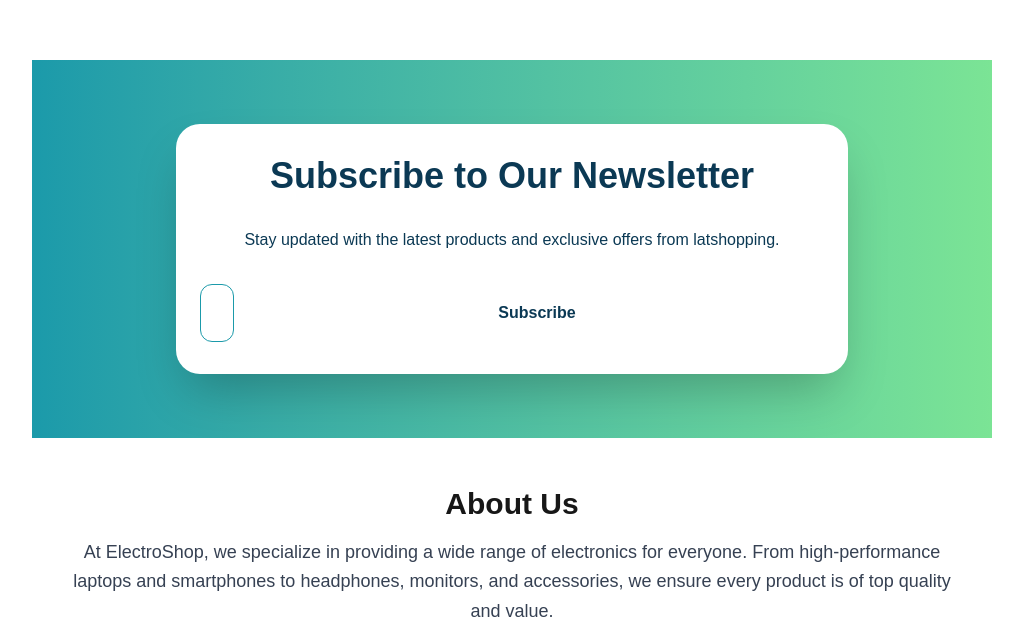
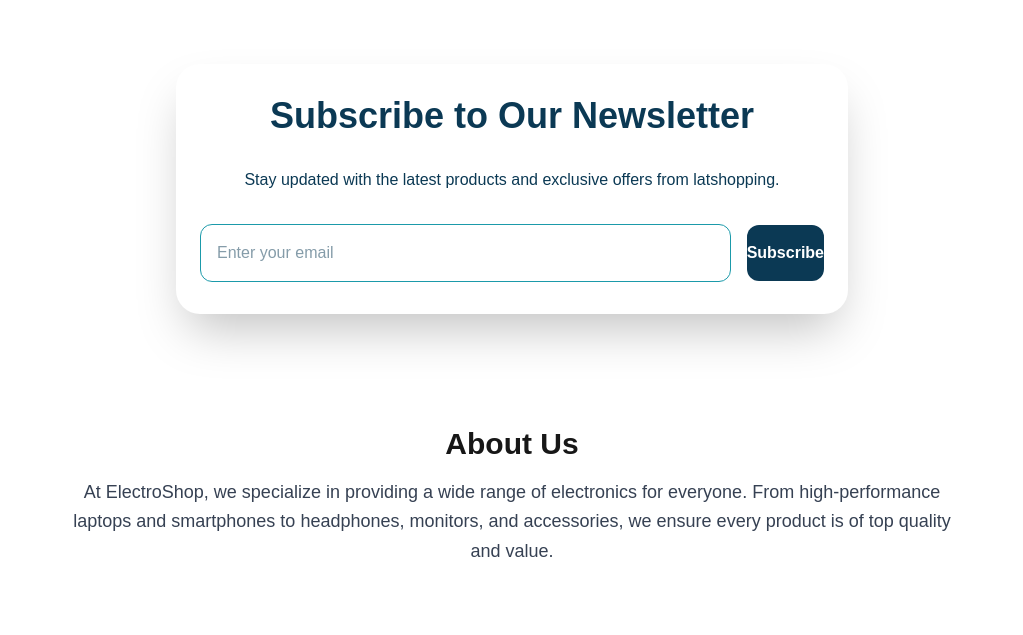
Before and after one commit to labibaltasfi/scic-12-a9-next-js, a Next.js app: page / in a window 1280 px wide. Shown: the part 862-1497 px from the top of the page, without its empty margins (128-1151 px from the left). Built offline with nearby package versions, Linux system fonts and the light colour scheme; no server answers.

Commit message:
add newlatter

```diff
--- a/src/components/Banner/page.jsx
+++ b/src/components/Banner/page.jsx
@@ -22,7 +22,7 @@
         interval={3000}
         swipeable
       >
-        <div className="relative ">
+        <div className="relative h-full">
           <Image
             src="https://i.ibb.co/YBpv4BDH/headphones.png"
             alt="Banner 1"
@@ -32,7 +32,7 @@
           />
         </div>
 
-        <div className="relative ">
+        <div className="relative h-full">
           <Image
             src="https://i.ibb.co/9HvtpT8v/leptop.png"
             alt="Banner 2"
@@ -41,7 +41,7 @@
           />
         </div>
 
-        <div className="relative">
+        <div className="relative  h-full">
           <Image
             src="https://i.ibb.co/Vk2twQq/desk.png"
             alt="Banner 3"
--- a/src/components/Newsletter/page.jsx
+++ b/src/components/Newsletter/page.jsx
@@ -14,7 +14,7 @@
   };
 
   return (
-    <section className="bg-gradient-to-r from-[#1B9AAA] to-[#7BE495] py-16 px-6 mt-15 flex justify-center">
+    <section className=" py-16 px-6 flex justify-center">
       <div className="bg-white text-[#0B3954] py-8 px-6 w-full max-w-sm sm:max-w-md md:max-w-lg lg:max-w-2xl rounded-3xl shadow-2xl">
         <h2 className="text-2xl sm:text-3xl lg:text-4xl font-bold text-center mb-6 sm:mb-8">
           Subscribe to Our Newsletter
@@ -33,7 +33,7 @@
           />
           <button
             type="submit"
-            className="w-full  py-3 rounded-xl  text-[#0B3954] font-semibold hover:bg-[#072E42] transition"
+            className="w-full sm:w-auto py-3 sm:py-4 rounded-xl bg-[#0B3954] text-white font-semibold hover:bg-[#072E42] transition"
           >
             Subscribe
           </button>
```
